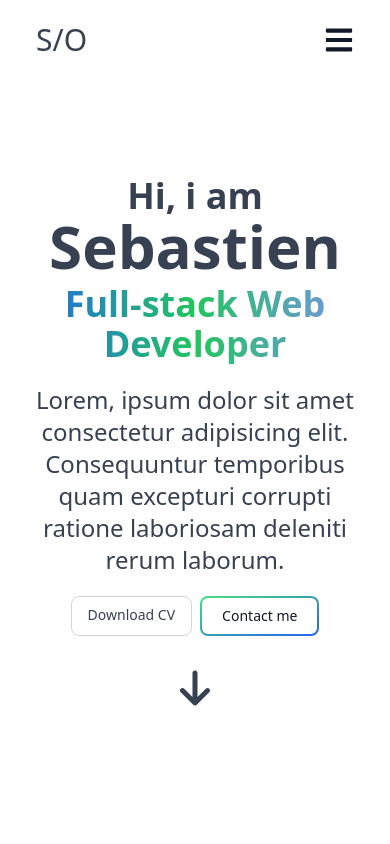
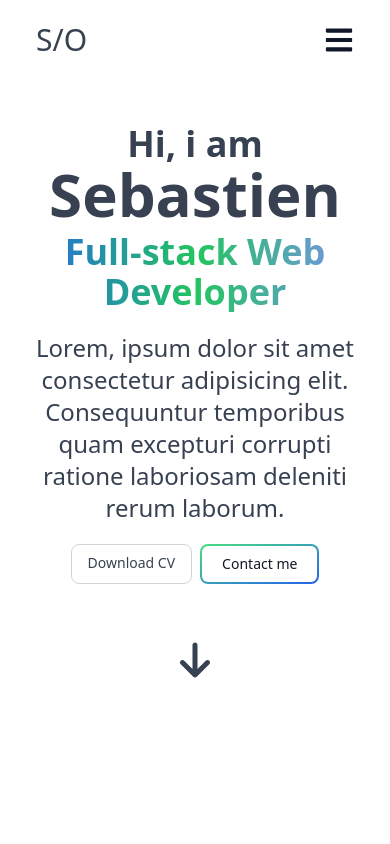
Before and after one commit to Kaoshix/portfolio-nextjs, a Next.js app: page / in a window 390 px wide. Shown: the top 844 px of the page. Built offline with nearby package versions, Linux system fonts and the light colour scheme.

Commit message:
gap between hero banner and arrow

```diff
--- a/app/page.tsx
+++ b/app/page.tsx
@@ -9,9 +9,9 @@ export default function Home() {
 
     <main className="max-w-screen-2xl m-auto overflow-hidden flex flex-col gap-5">
 
-      <div className="min-h-screen mx-5 flex flex-col" id="home">
+      <div className="min-h-screen mx-5 flex flex-col pb-20" id="home">
         <Header />
-        <div className="flex flex-col justify-center gap-8 md:gap-0 grow">
+        <div className="flex flex-col justify-center gap-14 md:gap-0 grow">
           <HeroBanner />
           <div>
             <ArrowHomeButton />
```
